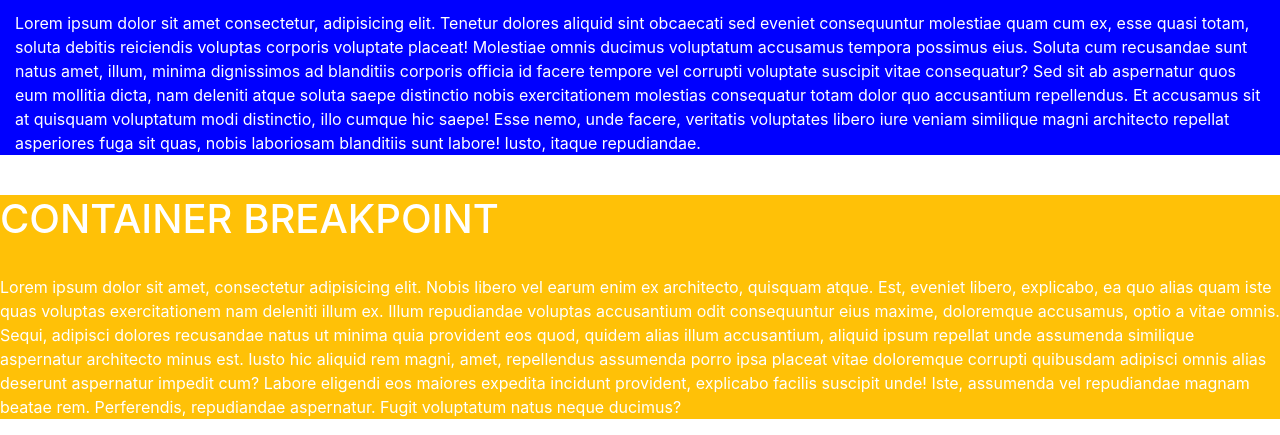
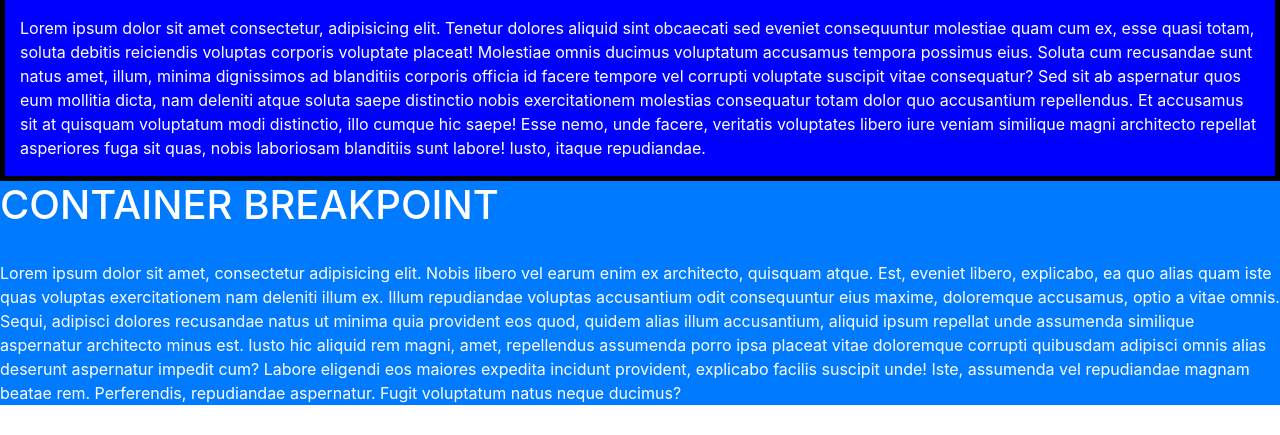
Before and after one commit to Leon1264/class-6, a plain HTML site: page index.html in a window 1280 px wide. Shown: the part 615-1050 px from the top of the page. Drawn offline with nearby package versions, Linux system fonts and the light colour scheme.

Commit message:
Add files via upload

```diff
--- a/index.html
+++ b/index.html
@@ -20,14 +20,14 @@
         <br>
         <p>Lorem ipsum dolor sit amet consectetur, adipisicing elit. Tenetur dolores aliquid sint obcaecati sed eveniet consequuntur molestiae quam cum ex, esse quasi totam, soluta debitis reiciendis voluptas corporis voluptate placeat! Molestiae omnis ducimus voluptatum accusamus tempora possimus eius. Soluta cum recusandae sunt natus amet, illum, minima dignissimos ad blanditiis corporis officia id facere tempore vel corrupti voluptate suscipit vitae consequatur? Sed sit ab aspernatur quos eum mollitia dicta, nam deleniti atque soluta saepe distinctio nobis exercitationem molestias consequatur totam dolor quo accusantium repellendus. Et accusamus sit at quisquam voluptatum modi distinctio, illo cumque hic saepe! Esse nemo, unde facere, veritatis voluptates libero iure veniam similique magni architecto repellat asperiores fuga sit quas, nobis laboriosam blanditiis sunt labore! Iusto, itaque repudiandae.</p>
     </div>
-    <div class="container-fluid  text-white " style="background: blue; ">
+    <div class="container-fluid  text-white " style="background: blue; border: 5px solid black; ">
         <h1>CONTAINER CONTAINER FLUID 2</h1>
 
         <br>
         <p>Lorem ipsum dolor sit amet consectetur, adipisicing elit. Tenetur dolores aliquid sint obcaecati sed eveniet consequuntur molestiae quam cum ex, esse quasi totam, soluta debitis reiciendis voluptas corporis voluptate placeat! Molestiae omnis ducimus voluptatum accusamus tempora possimus eius. Soluta cum recusandae sunt natus amet, illum, minima dignissimos ad blanditiis corporis officia id facere tempore vel corrupti voluptate suscipit vitae consequatur? Sed sit ab aspernatur quos eum mollitia dicta, nam deleniti atque soluta saepe distinctio nobis exercitationem molestias consequatur totam dolor quo accusantium repellendus. Et accusamus sit at quisquam voluptatum modi distinctio, illo cumque hic saepe! Esse nemo, unde facere, veritatis voluptates libero iure veniam similique magni architecto repellat asperiores fuga sit quas, nobis laboriosam blanditiis sunt labore! Iusto, itaque repudiandae.</p>
     </div>
-    <br>
-    <div class="container-breakpoint bg-warning text-white">
+
+    <div class="container-breakpoint bg-primary text-white p-3000 mb-300">
         <h1>CONTAINER BREAKPOINT</h1>
         <br>
         <p>Lorem ipsum dolor sit amet, consectetur adipisicing elit. Nobis libero vel earum enim ex architecto, quisquam atque. Est, eveniet libero, explicabo, ea quo alias quam iste quas voluptas exercitationem nam deleniti illum ex. Illum repudiandae voluptas accusantium odit consequuntur eius maxime, doloremque accusamus, optio a vitae omnis. Sequi, adipisci dolores recusandae natus ut minima quia provident eos quod, quidem alias illum accusantium, aliquid ipsum repellat unde assumenda similique aspernatur architecto minus est. Iusto hic aliquid rem magni, amet, repellendus assumenda porro ipsa placeat vitae doloremque corrupti quibusdam adipisci omnis alias deserunt aspernatur impedit cum? Labore eligendi eos maiores expedita incidunt provident, explicabo facilis suscipit unde! Iste, assumenda vel repudiandae magnam beatae rem. Perferendis, repudiandae aspernatur. Fugit voluptatum natus neque ducimus?</p>
```
